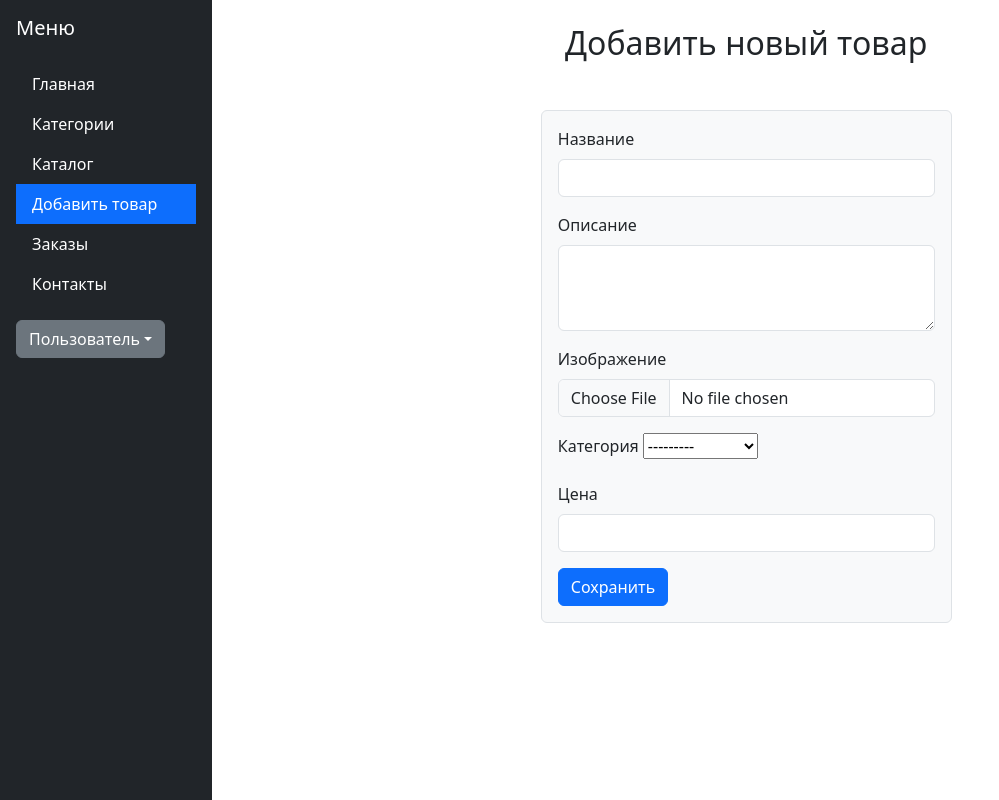
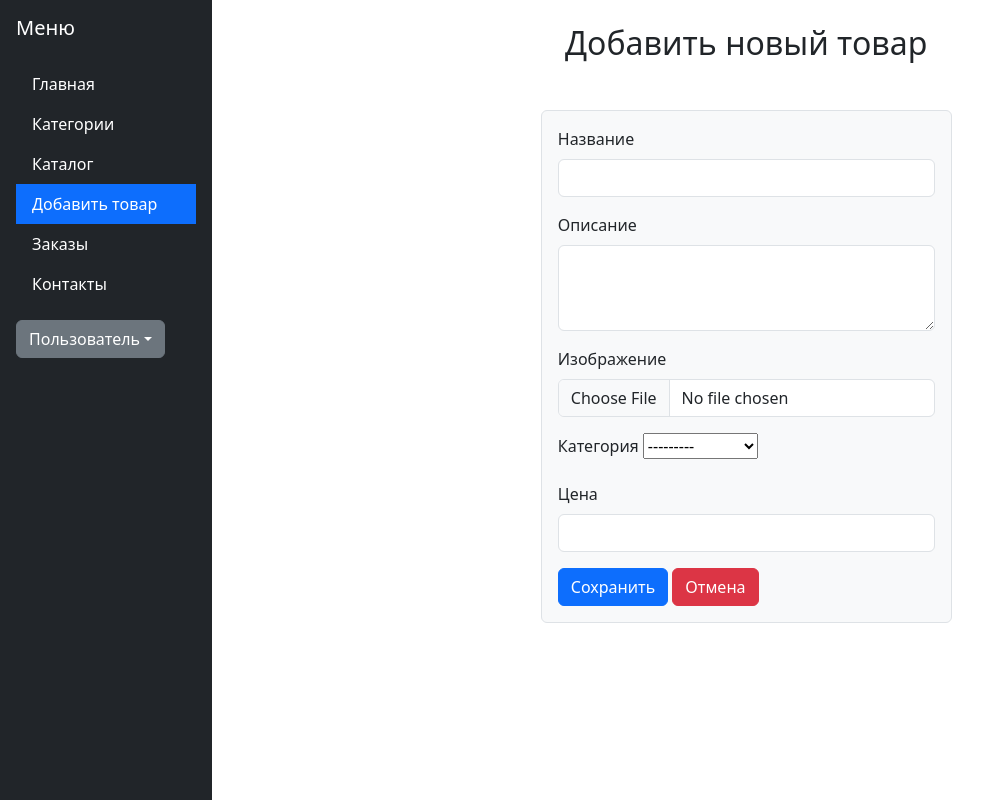
Before and after one commit to Gabdulla-Khakiev/DjangoProject, a Django app: page /add/ in a window 1280 px wide. Shown: the whole page, without its empty margins (0-999 px from the left). Run offline with Django 5.2, Linux system fonts and the light colour scheme; data comes from the database, SQL or seed files in the repository.

Commit message:
added cancel button

```diff
--- a/catalog/templates/add_product.html
+++ b/catalog/templates/add_product.html
@@ -35,6 +35,7 @@
                 </div>
 
                 <button type="submit" class="btn btn-primary">Сохранить</button>
+                <a href="{% url 'catalog:home' %}" class="btn btn-danger">Отмена</a>
             </form>
         </div>
     </div>
```
